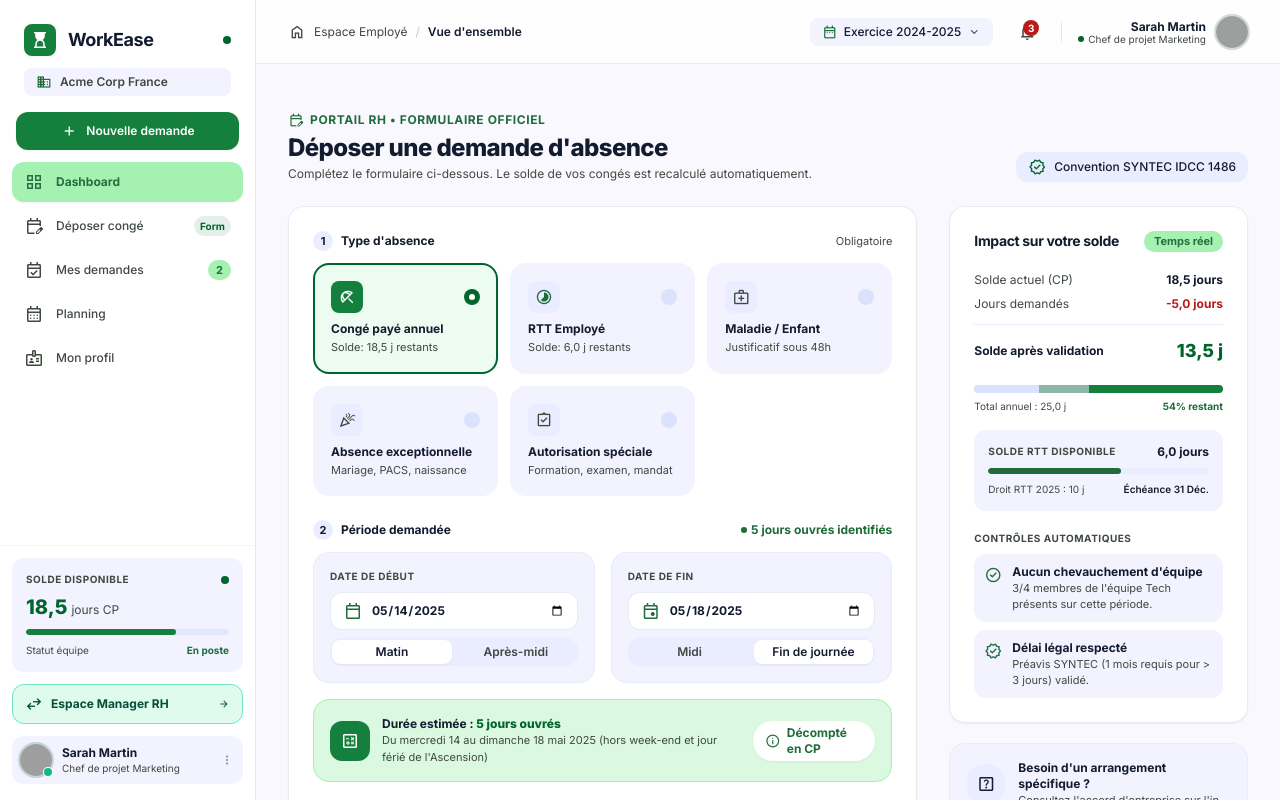
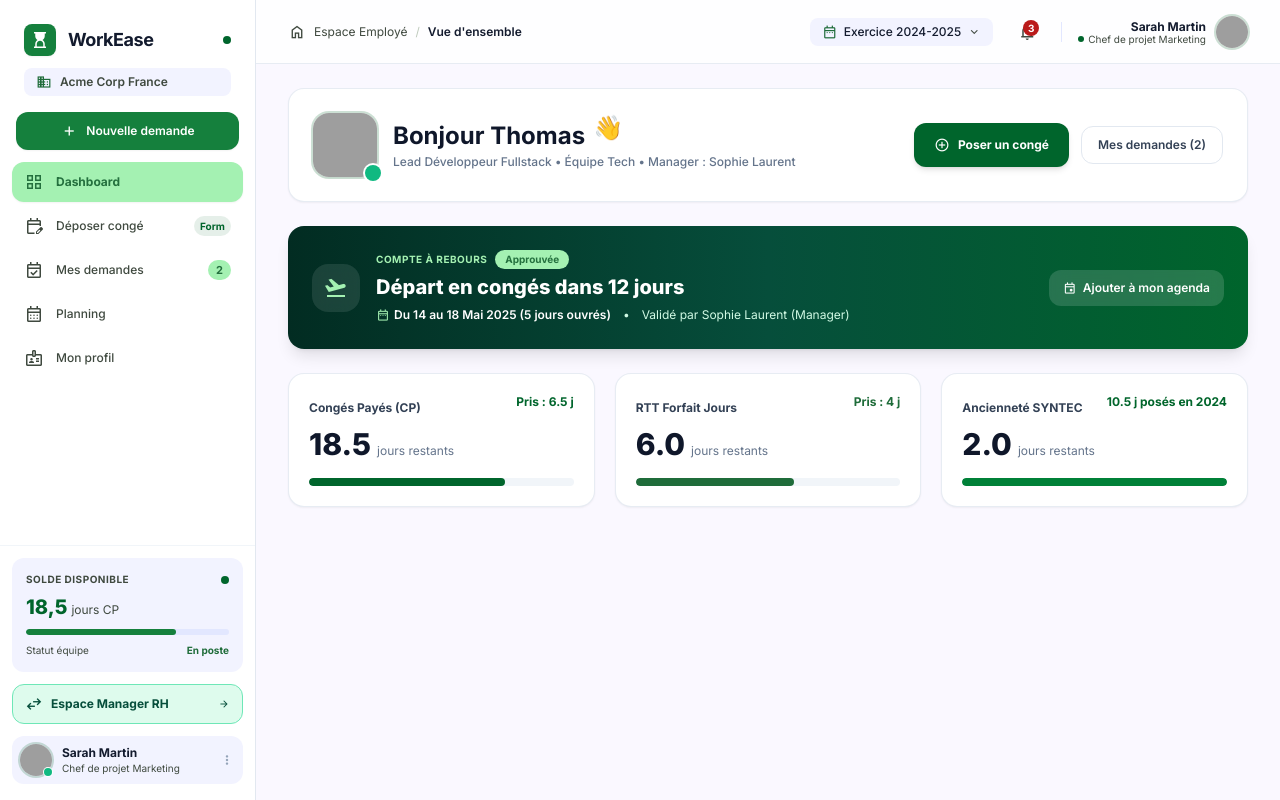
Before and after one commit to ridaSoulaim/WorkEase, a website: page employe.html in a window 1280 px wide. Drawn offline with nearby package versions, Linux system fonts and the light colour scheme; grey boxes are pictures that could not be loaded.

Commit message:
Fix view state so all employee portal views (Dashboard, Nouvelle demande, Mes demandes, Planning, Mon profil) load and switch properly

```diff
--- a/employe.html
+++ b/employe.html
@@ -244,7 +244,7 @@
     <main class="flex-1 overflow-y-auto px-8 py-6">
 
       <!-- ================= VIEW 1: FORMULAIRE DE DEMANDE (DESKTOP GRID) ================= -->
-      <div id="view-nouvelle-demande" class="space-y-6">
+      <div id="view-nouvelle-demande" class="space-y-6 hidden">
 
         <!-- Status Notification Banner -->
         <div id="statusNotification" class="hidden transition-all duration-300 p-4 bg-secondary-container text-on-secondary-container rounded-2xl flex items-center justify-between shadow-sm border border-secondary">
@@ -604,7 +604,7 @@
       </div>
 
       <!-- ================= VIEW 2: DASHBOARD COLLABORATEUR ================= -->
-      <div id="view-dashboard" class="space-y-6 hidden">
+      <div id="view-dashboard" class="space-y-6">
 
         <!-- Top Salutation Banner -->
         <div class="flex flex-col md:flex-row md:items-center justify-between gap-4 bg-white p-6 rounded-2xl border border-slate-200/80 shadow-sm">
@@ -1838,6 +1838,8 @@
         profil: "Mon profil"
       };
       document.getElementById('top-breadcrumb-title').textContent = titleMap[tabName] || "Vue d'ensemble";
+      const mainCanvas = document.querySelector('main');
+      if (mainCanvas) mainCanvas.scrollTo({ top: 0, behavior: 'smooth' });
     }
 
     // Leave Type Selector micro-interaction
```
